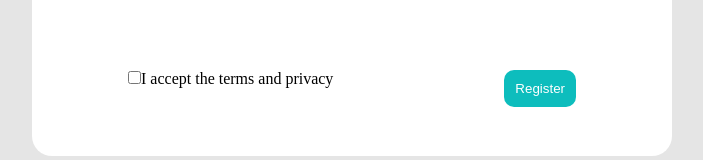
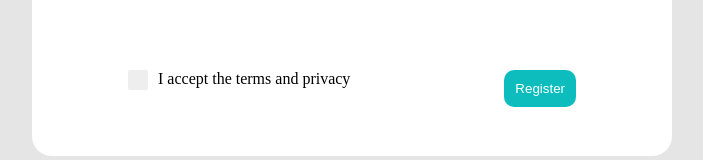
Before and after one commit to Pablo-Barral/login-form, a React (Vite) app: page / in a window 1280 px wide. Shown: the part 564-724 px from the top of the page, without its empty margins (288-991 px from the left). Built offline with nearby package versions, Linux system fonts and the light colour scheme.

Commit message:
Style: styled checkbox component

```diff
--- a/src/components/Checkbox/index.jsx
+++ b/src/components/Checkbox/index.jsx
@@ -1,15 +1,18 @@
 import styled from 'styled-components'
+import './styles.css'
 
 function Checkbox (props){
 
 return(
-    <div className={props.className}>
+    <div className={`${props.className} container`}>
         <span>
             <input name={props.name}
+            className='checkbox'
             type='checkbox'
             onChange={ e => {
                 localStorage.setItem(`${props.name}`, e.target.checked)
             }} />
+            <span className="checkmark"></span>
             <label htmlFor={props.name}>{props.label}</label>
         </span>
         { !props.valid && <p className='errorMsg'>{props.msg}</p>}
@@ -20,9 +23,6 @@ return(
 const StyledCheckbox = styled(Checkbox)`
 display: flex;
 flex-direction: column;
-input{
-
-}
 .errorMsg{
     color: red;
 }
--- /dev/null
+++ b/src/components/Checkbox/styles.css
@@ -0,0 +1,69 @@
+/* Customize the label (the container) */
+.container {
+    display: block;
+    position: relative;
+    padding-left: 30px;
+    margin-bottom: 12px;
+    cursor: pointer;
+    -webkit-user-select: none;
+    -moz-user-select: none;
+    -ms-user-select: none;
+    user-select: none;
+  }
+
+  /* Hide the browser's default checkbox */
+  .container input {
+    position: absolute;
+    opacity: 0;
+    cursor: pointer;
+    left: 0;
+    z-index: 1;
+    width: 20px;
+    height: 20px;
+  }
+
+  /* Create a custom checkbox */
+  .checkmark {
+    border-radius: 2px;
+    position: absolute;
+    top: 0;
+    left: 0;
+    height: 20px;
+    width: 20px;
+    background-color: #eee;
+  }
+
+  /* On mouse-over, add a grey background color */
+  .container:hover input ~ .checkmark {
+    background-color: #ccc;
+  }
+
+  /* When the checkbox is checked, add a blue background */
+  .container input:checked ~ .checkmark {
+    background-color: #0DBDBD;
+  }
+
+  /* Create the checkmark/indicator (hidden when not checked) */
+  .checkmark:after {
+    content: "";
+    position: absolute;
+    display: none;
+  }
+
+  /* Show the checkmark when checked */
+  .container input:checked ~ .checkmark:after {
+    display: block;
+  }
+
+  /* Style the checkmark/indicator */
+  .container .checkmark:after {
+    left: 9px;
+    top: 5px;
+    width: 5px;
+    height: 10px;
+    border: solid white;
+    border-width: 0 3px 3px 0;
+    -webkit-transform: rotate(45deg);
+    -ms-transform: rotate(45deg);
+    transform: rotate(45deg);
+  }
```
